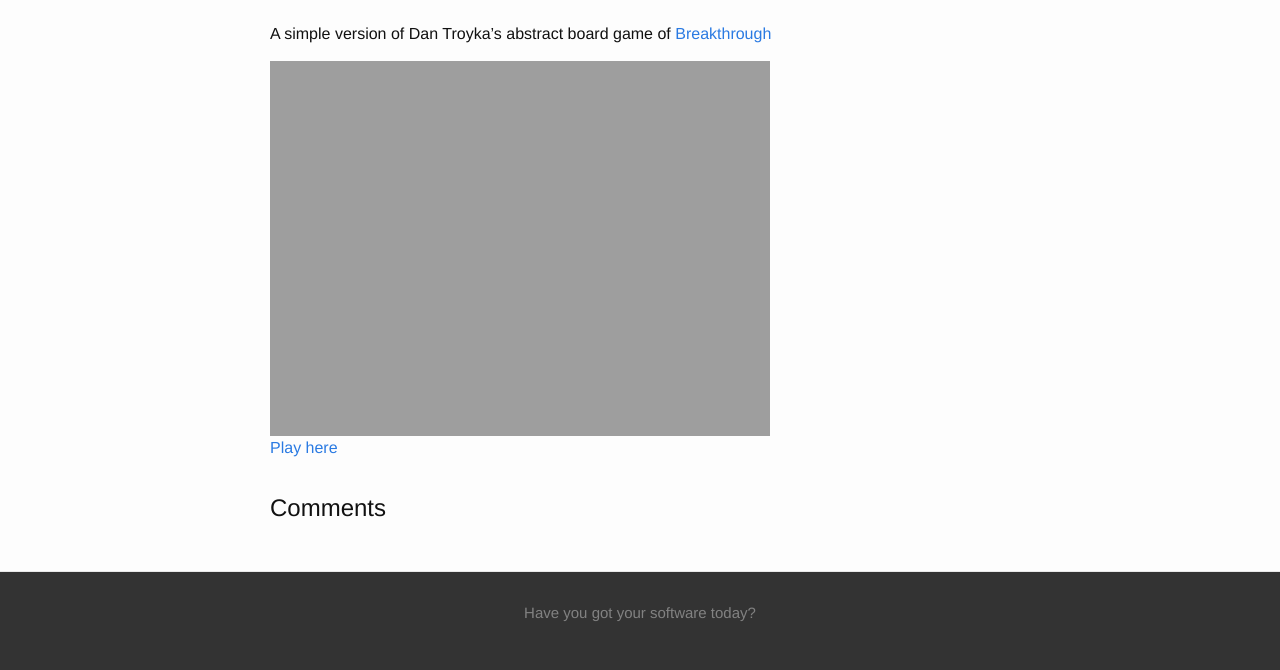
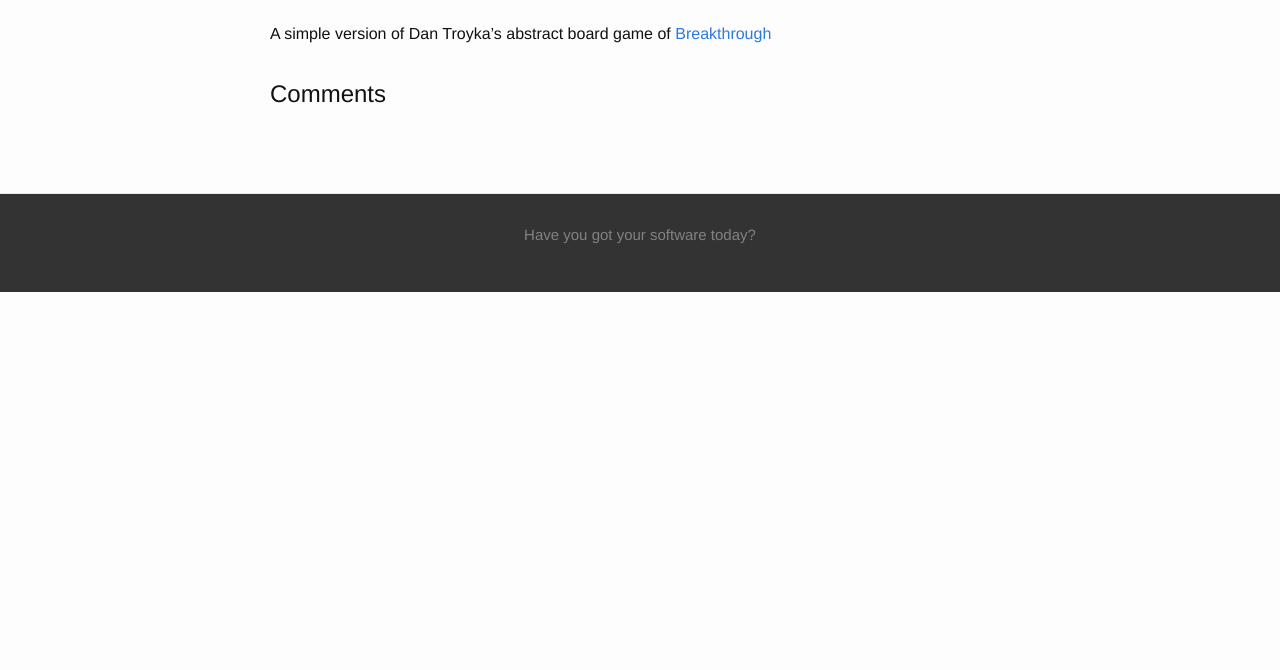
Before and after one commit to gotankersley/gotankersley.github.io, a Jekyll site: the page built from _posts/2018-04-22-breakthrough.md, in a window 1280 px wide. Shown: the part 553-1223 px from the top of the page. Built offline with Jekyll 4.4.1, drawn with Linux system fonts in a browser that asks for light colours; after the commit the page ends 900 px from its top, so only the background shows below that.

Commit message:
Update 2018-04-22-breakthrough.md

```diff
--- a/_posts/2018-04-22-breakthrough.md
+++ b/_posts/2018-04-22-breakthrough.md
@@ -10,12 +10,3 @@ project-link: /breakthrough
 ---
 # About
 A simple version of Dan Troyka's abstract board game of <a href="https://boardgamegeek.com/boardgame/3825/breakthrough" target="_blank">Breakthrough</a>
-
-<div>
-<a href="//gotankersley.github.io/breakthrough/">
-<img src="http://gotankersley.github.io/breakthrough/img/example-screen.jpg" border="0" style="width:500px" />
-</a>
-</div>
-<div>
-<a href="//gotankersley.github.io/breakthrough/">Play here</a>
-</div>
```
